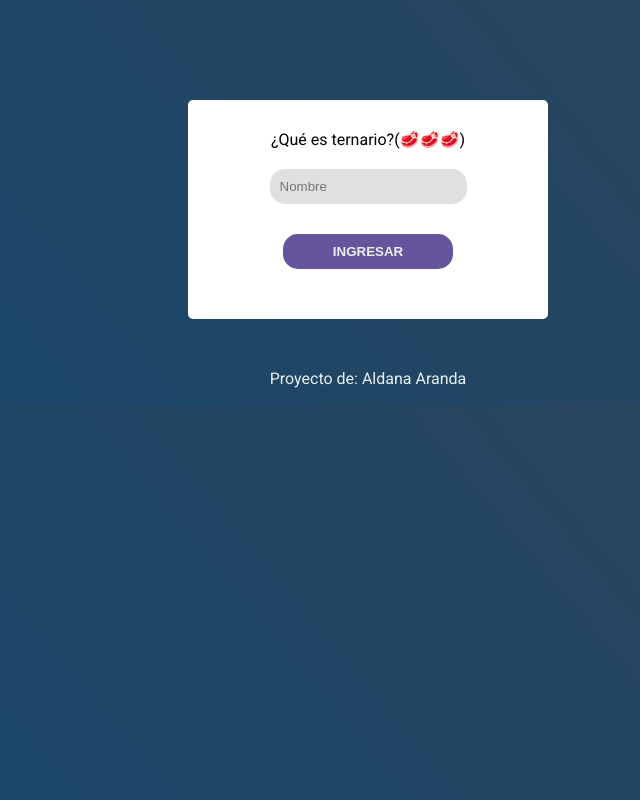
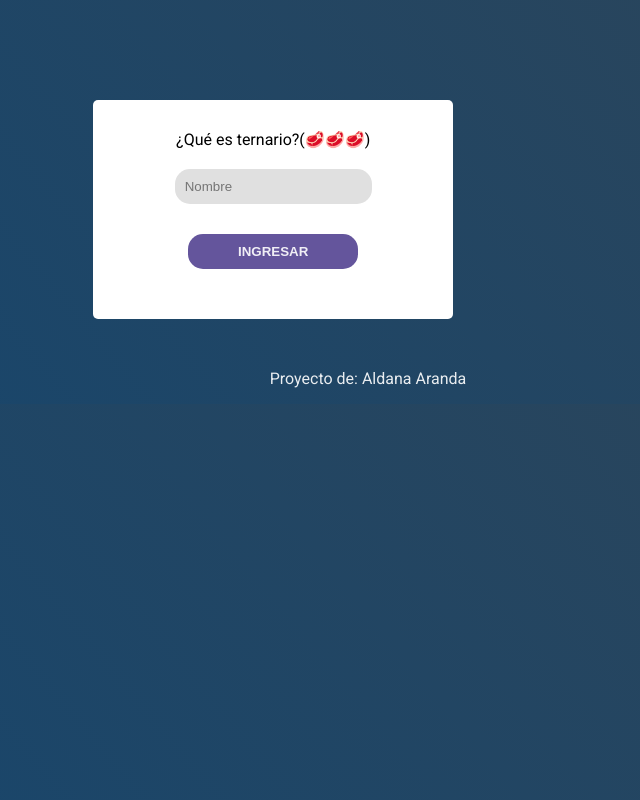
Before and after one commit to AldanaAranda/Cumple, a plain HTML site: page index.html in a window 1280 px wide. Shown: the whole page, without its empty margins (272-912 px from the left). Drawn offline with Linux system fonts and the light colour scheme.

Commit message:
adaptando

```diff
--- a/style/style.css
+++ b/style/style.css
@@ -11,6 +11,8 @@ body{
 
 #main{
     margin-top: 100px;
+    width: 80%;
+    margin-left: 2.5%;
 }
 
 #usuario{
```
